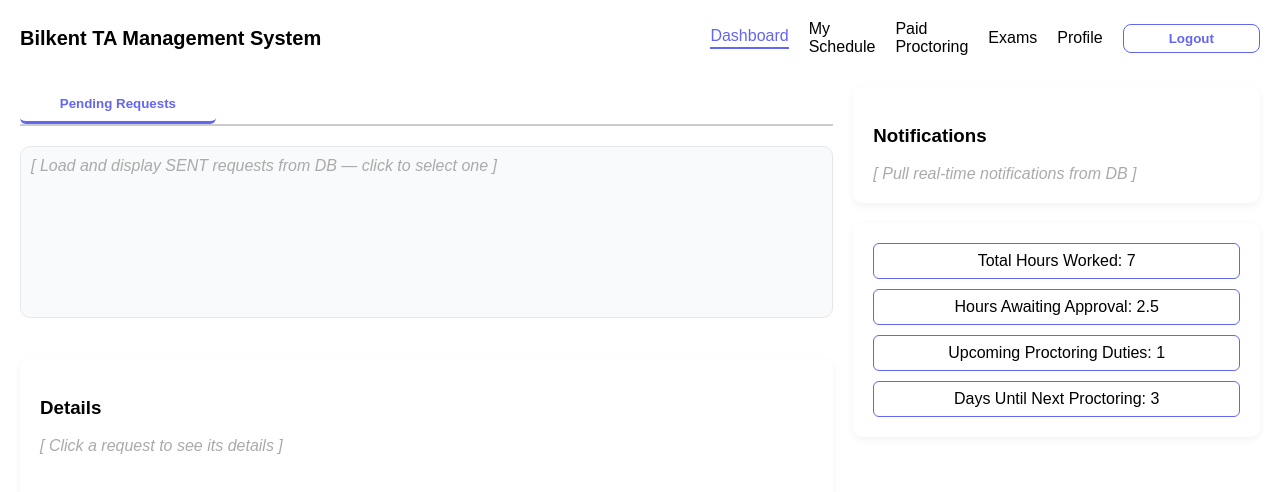
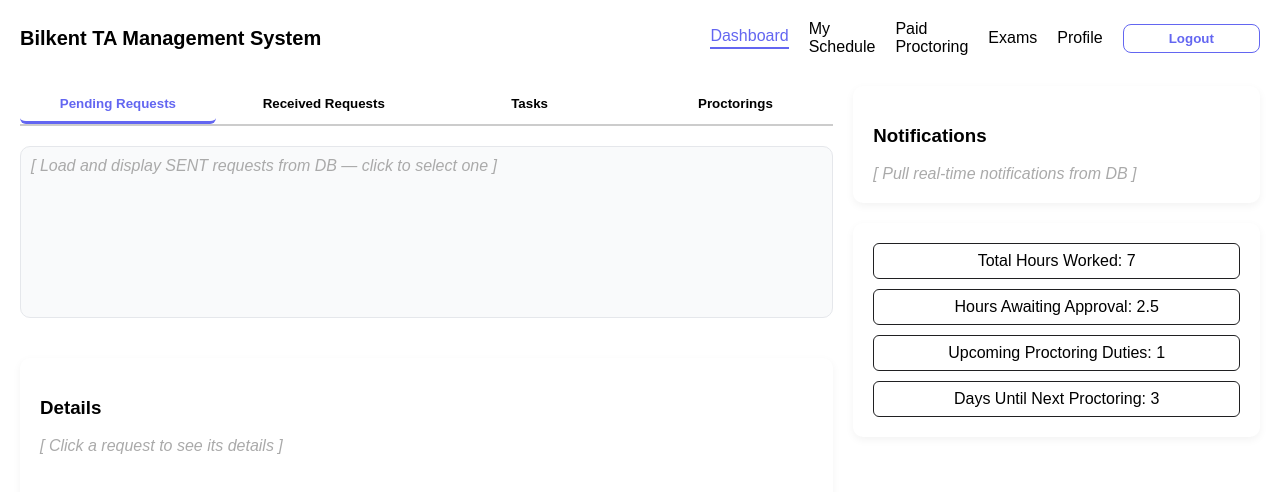
Before and after one commit to Alperen41-tech/Bilkent-TA-Proctor-Management-System, a React (Create React App) app in the folder UI/uiapp/: page /dashboard in a window 1280 px wide. Shown: the top 492 px of the page. Built offline with nearby package versions, Linux system fonts and the light colour scheme.

Commit message:
File Hierarchy change and dashboard color fix

```diff
--- a/UI/uiapp/src/DashboardPage.css
+++ b/UI/uiapp/src/TA/DashboardPage.css
@@ -28,6 +28,7 @@
     border: none;
     padding: 10px;
     font-weight: bold;
+    color: black;
     cursor: pointer;
     border-bottom: 3px solid transparent;
   }
@@ -36,6 +37,8 @@
     color: #6366f1;
     border-bottom: 3px solid #6366f1;
   }
+
+
 
   .tab-content {
     min-height: 150px;
@@ -79,7 +82,7 @@
   }
 
   .stat {
-    border: 1px solid #6366f1;
+    border: 1px solid #202022;
     padding: 8px;
     text-align: center;
     border-radius: 6px;
--- a/UI/uiapp/src/DashboardPage.jsx
+++ b/UI/uiapp/src/TA/DashboardPage.jsx
@@ -1,5 +1,5 @@
 import React, { useState } from "react";
-import Navbar from "./Navbar";
+import Navbar from "../Navbar";
 import "./DashboardPage.css";
 
 const DashboardPage = () => {
--- a/UI/uiapp/src/ExamsPage.jsx
+++ b/UI/uiapp/src/TA/ExamsPage.jsx
@@ -1,7 +1,7 @@
 // src/ExamsPage.jsx
 import React from "react";
 import "./ExamsPage.css";
-import Navbar from "./Navbar";
+import Navbar from "../Navbar";
 
 const ExamsPage = () => {
   return (
--- a/UI/uiapp/src/PaidProctoringPage.jsx
+++ b/UI/uiapp/src/TA/PaidProctoringPage.jsx
@@ -1,6 +1,6 @@
 // src/PaidProctoringPage.jsx
 import React from "react";
-import Navbar from "./Navbar";
+import Navbar from "../Navbar";
 import "./PaidProctoringPage.css";
 
 const PaidProctoringPage = () => {
--- a/UI/uiapp/src/ProfilePage.jsx
+++ b/UI/uiapp/src/TA/ProfilePage.jsx
@@ -1,7 +1,7 @@
 import React from "react";
 import "./ProfilePage.css";
 import { useNavigate } from "react-router-dom";
-import Navbar from "./Navbar";
+import Navbar from "../Navbar";
 
 const ProfilePage = () => {
   const navigate = useNavigate();
--- a/UI/uiapp/src/SchedulePage.jsx
+++ b/UI/uiapp/src/TA/SchedulePage.jsx
@@ -1,6 +1,6 @@
 // src/SchedulePage.jsx
 import React, { useState } from "react";
-import Navbar from "./Navbar";
+import Navbar from "../Navbar";
 import "./SchedulePage.css";
 import { format, addWeeks, subWeeks, startOfWeek } from "date-fns";
 
```
Also changed, not shown: UI/uiapp/src/App.js (+7 -5 lines), UI/uiapp/src/TA/ExamsPage.css (renamed from UI/uiapp/src/ExamsPage.css), UI/uiapp/src/TA/PaidProctoringPage.css (renamed from UI/uiapp/src/PaidProctoringPage.css), UI/uiapp/src/TA/ProfilePage.css (renamed from UI/uiapp/src/ProfilePage.css), UI/uiapp/src/TA/SchedulePage.css (renamed from UI/uiapp/src/SchedulePage.css).
